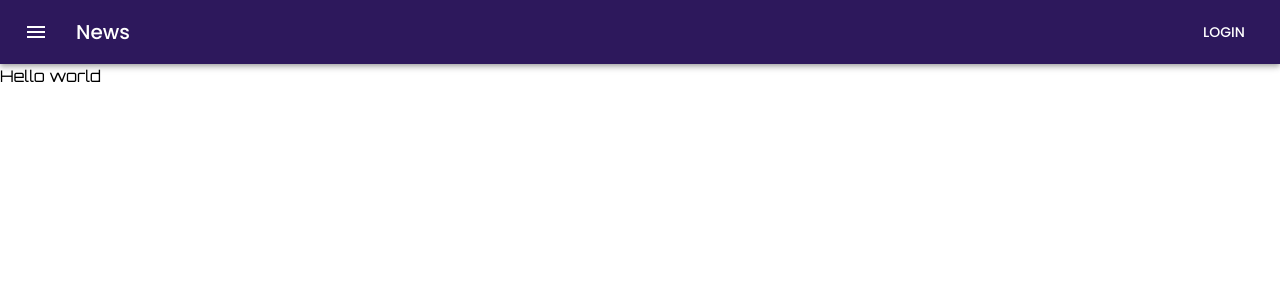
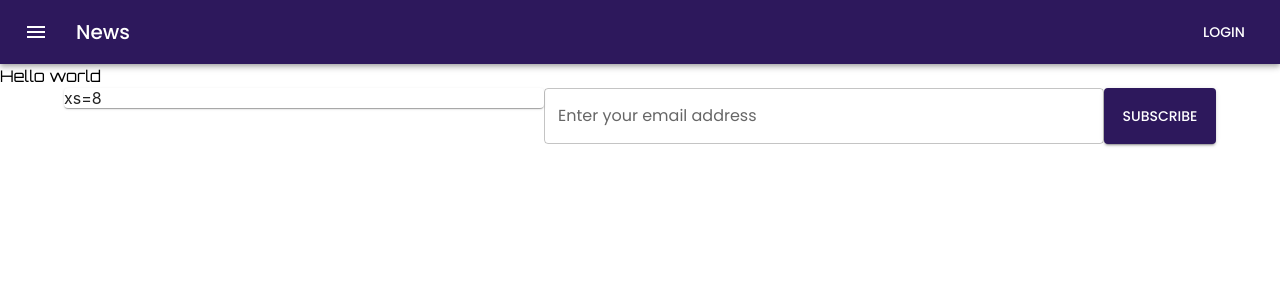
Before and after one commit to sevakul16/hardcode-libernetix, a React (Create React App) app: page / in a window 1280 px wide. Shown: the top 300 px of the page. Built offline with nearby package versions, Linux system fonts and the light colour scheme.

Commit message:
footer added

```diff
--- a/src/App.js
+++ b/src/App.js
@@ -1,5 +1,6 @@
 import './App.css';
-import NavigationBar from './components/NavigationBar/NavigationBar'
+import NavigationBar from './components/NavigationBar/NavigationBar';
+import Footer from './components/Footer/Footer';
 import { ThemeProvider } from '@mui/material/styles';
 import LiberTheme from './theme/LibernetixTheme';
 import { Typography } from '@mui/material';
@@ -8,6 +9,7 @@ function App() {
     <ThemeProvider theme={LiberTheme}>
       <NavigationBar />
       <Typography sx={{fontFamily: 'Orbitron'}}>Hello world</Typography>
+      <Footer/>
     </ThemeProvider>
   );
 }
--- /dev/null
+++ b/src/components/Footer/Footer.jsx
@@ -0,0 +1,38 @@
+import React from 'react'
+import { styled } from '@mui/material/styles';
+import Box from '@mui/material/Box';
+import { Container } from '@mui/system';
+import Grid from '@mui/material/Grid';
+import Paper from '@mui/material/Paper';
+import TextField from '@mui/material/TextField';
+import Button from '@mui/material/Button';
+
+const Footer = () => {
+    return (
+        <Container>
+            <Box>
+                <Grid container direction='row' spacing={0}>
+                    <Grid item xs={5}>
+                        <Paper>
+                            xs=8
+                        </Paper>
+                    </Grid>
+                    <Grid item xs={7}>
+                        <Box component="form">
+                            <Grid container direction='row'>
+                                <Grid item xs={10}>
+                                    <TextField id="outlined-basic" label="Enter your email address" variant="outlined" type="email" sx={{ width: '100%'}} />
+                                </Grid>
+                                <Grid item xs={2}>
+                                    <Button variant="contained" sx={{ width: '100%', height: '100%' }}>Subscribe</Button>
+                                </Grid>
+                            </Grid>
+                        </Box>
+                    </Grid>
+                </Grid>
+            </Box>
+        </Container>
+    )
+}
+
+export default Footer
```
